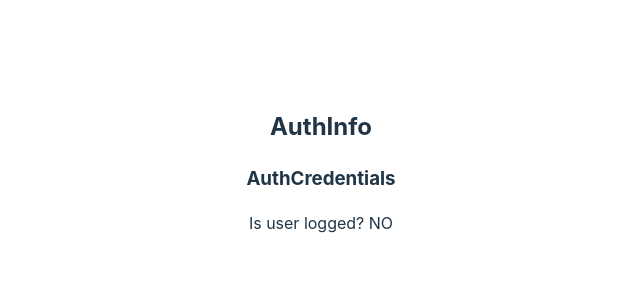
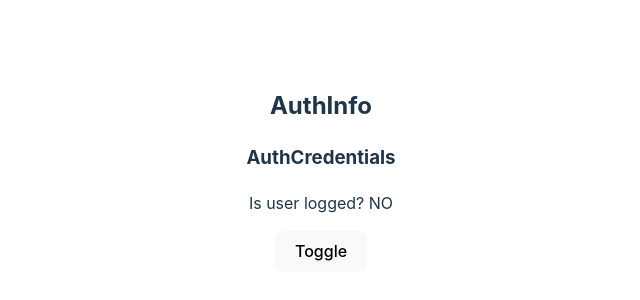
Before and after one commit to patrykomiotek/ocdkrkapp, a React (Vite) app: page / in a window 1280 px wide. Shown: the part 230-530 px from the top of the page, without its empty margins (319-959 px from the left). Built offline with nearby package versions, Linux system fonts and the light colour scheme.

Commit message:
feat: context step 3

```diff
--- a/src/App.tsx
+++ b/src/App.tsx
@@ -1,4 +1,4 @@
-import { MouseEventHandler, useEffect, useRef } from "react";
+import { MouseEventHandler, useEffect, useRef, useState } from "react";
 import "./App.css";
 import { Generator } from "./components/Generator";
 import { RegistrationFormRefs } from "./components/RegistrationFormRefs/RegistrationFormRefs";
@@ -13,6 +13,7 @@ import { AuthContext } from "./components/AuthContext/AuthContext";
 // import { Text as Kaczka } from "./ui/Text/Text";
 
 function App() {
+  const [isLoggedIn, setLoggedIn] = useState(false);
   const buttonRef = useRef<HTMLButtonElement>(null);
 
   useEffect(() => {
@@ -36,7 +37,9 @@ function App() {
   return (
     <>
       <div>
-        <AuthContext.Provider value={{ isLoggedIn: false }}>
+        <AuthContext.Provider
+          value={{ isLoggedIn: isLoggedIn, toggleLoggedIn: setLoggedIn }}
+        >
           <AuthInfo />
         </AuthContext.Provider>
 
--- a/src/components/AuthContext/AuthContext.tsx
+++ b/src/components/AuthContext/AuthContext.tsx
@@ -1,9 +1,11 @@
-import { createContext } from "react";
+import { Dispatch, SetStateAction, createContext } from "react";
 
 interface ContextType {
   isLoggedIn: boolean;
+  toggleLoggedIn: Dispatch<SetStateAction<boolean>>;
 }
 
 export const AuthContext = createContext<ContextType>({
   isLoggedIn: false,
+  toggleLoggedIn: () => null,
 });
--- a/src/components/AuthContext/AuthCredentials.tsx
+++ b/src/components/AuthContext/AuthCredentials.tsx
@@ -6,6 +6,9 @@ export const AuthCredentials = () => {
     <div>
       <h3>AuthCredentials</h3>
       <p>Is user logged? {context.isLoggedIn ? "YES" : "NO"}</p>
+      <button onClick={() => context.toggleLoggedIn((value) => !value)}>
+        Toggle
+      </button>
     </div>
   );
 };
```
